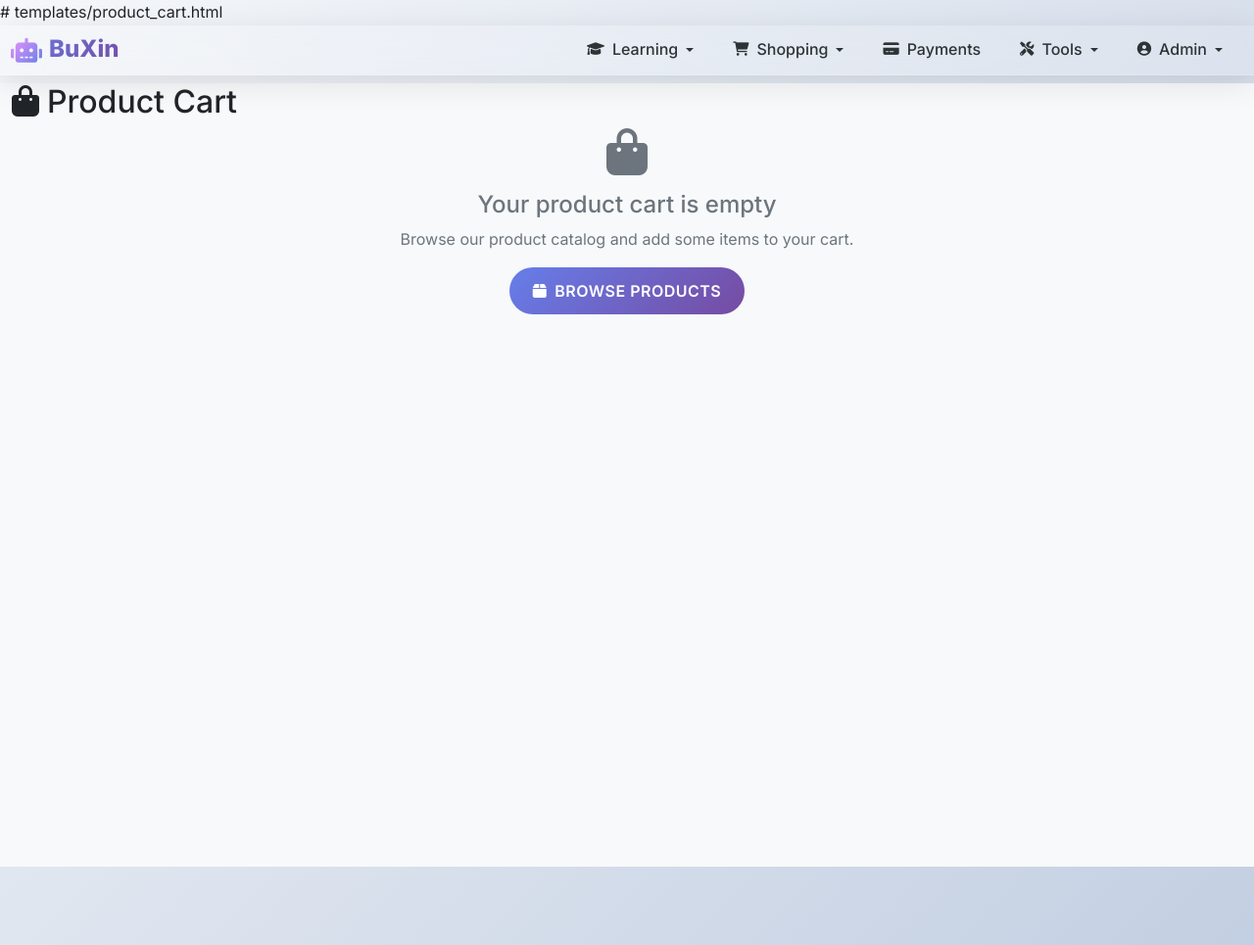
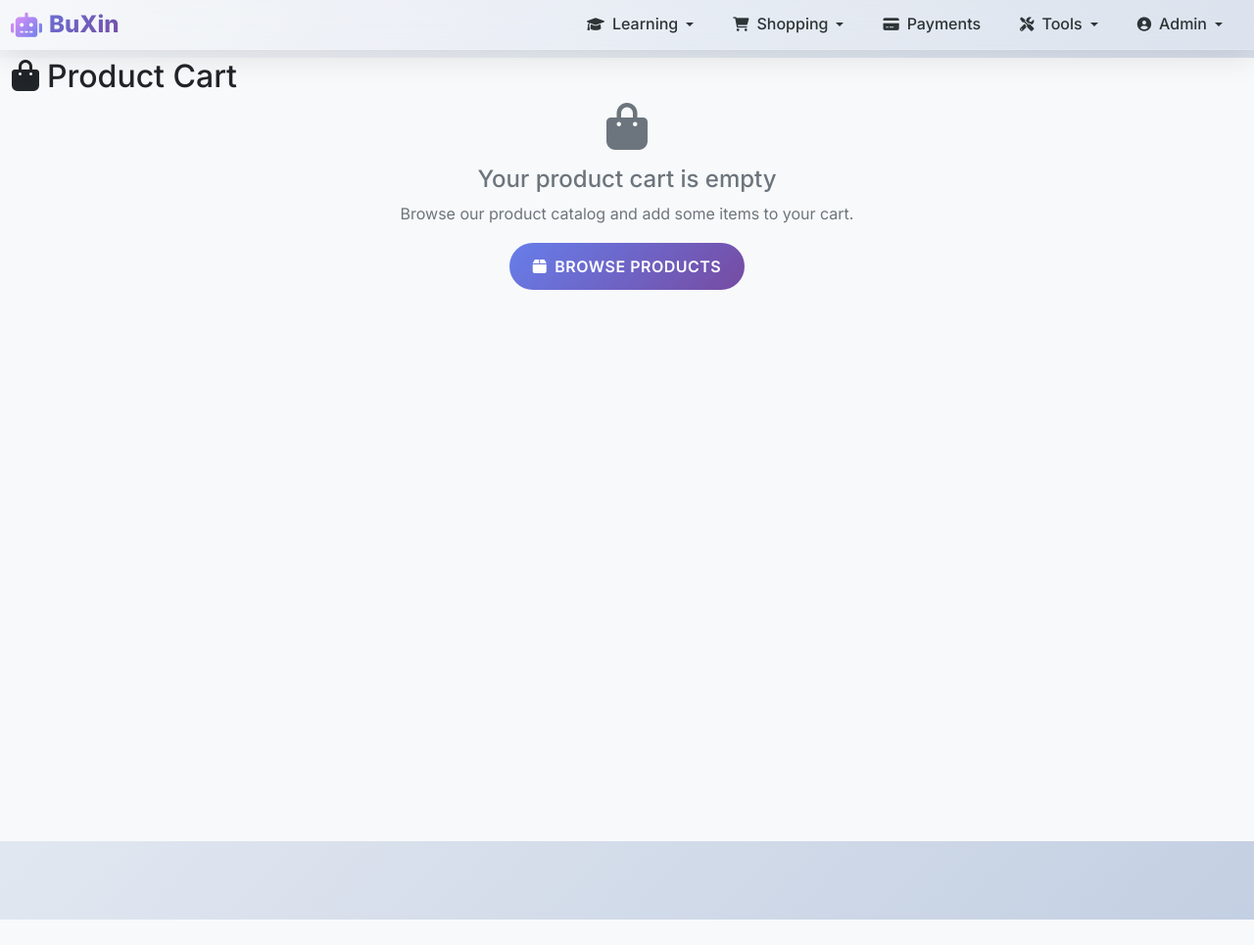
Before and after one commit to BuxinFutureAccademy/BuxinFutureAccademy, a Flask app: page /product_cart in a window 1280 px wide. Shown: the whole page at 98% size. After the commit the page ends 939 px from the top, so only its background shows below. Run offline with Flask 3, Linux system fonts and the light colour scheme; a user stored in the database is signed in.

Commit message:
Update product_cart.html

```diff
--- a/templates/product_cart.html
+++ b/templates/product_cart.html
@@ -1,4 +1,3 @@
-# templates/product_cart.html
 {% extends "base.html" %}
 
 {% block content %}
```
